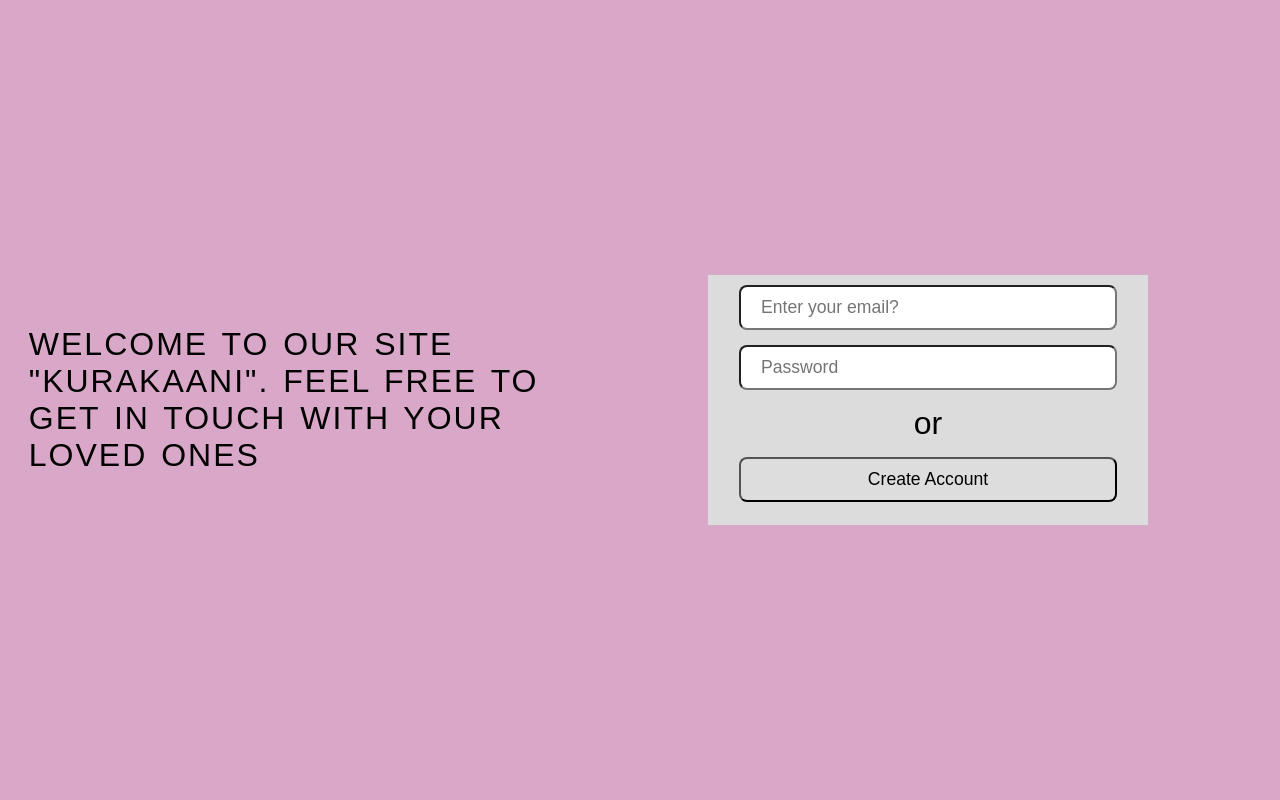
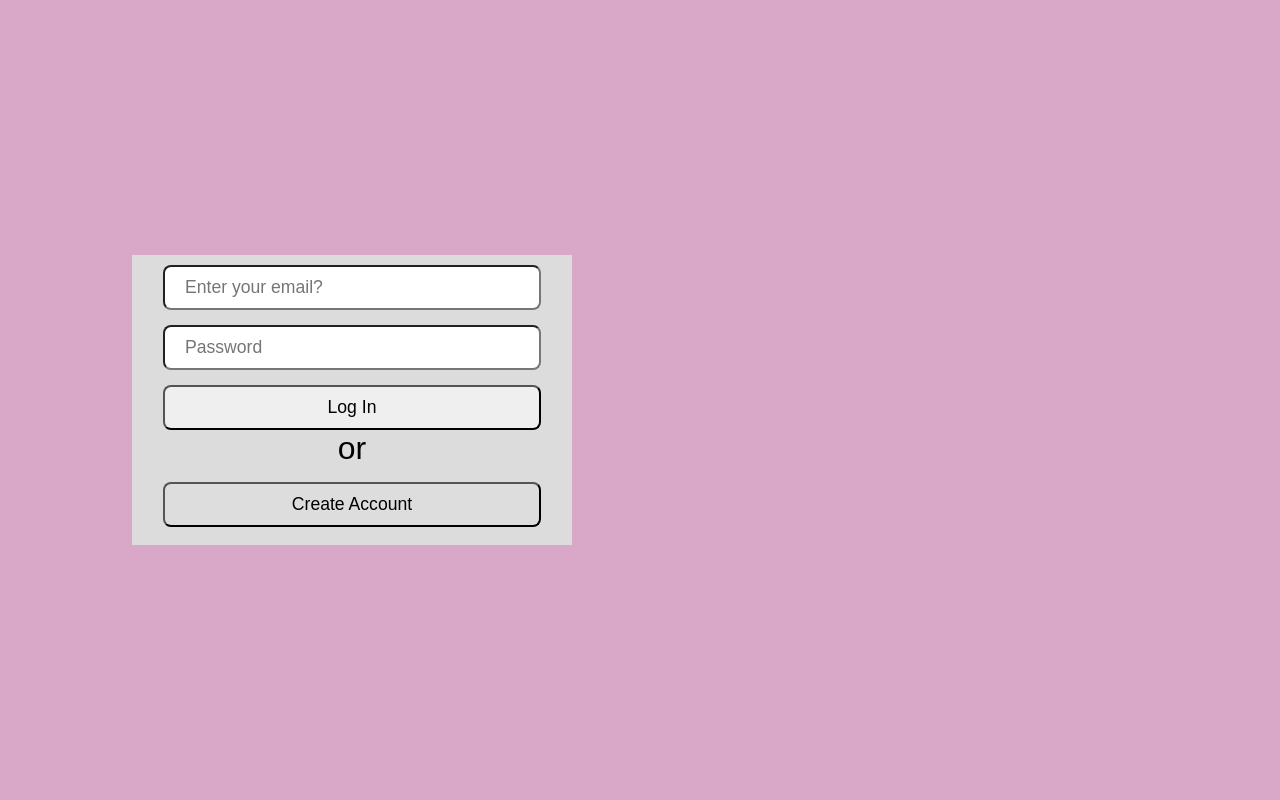
Before and after one commit to FancyCodeMaster/Kurakaani, a PHP site: page / in a window 1280 px wide. Run offline with PHP 8.4, Linux system fonts and the light colour scheme; some web fonts are replaced.

Commit message:
first one

```diff
--- a/index.html
+++ b/index.html
@@ -23,6 +23,9 @@
                             <div class="password-container">
                                 <input type="password" placeholder="Password" class="password">
                             </div>
+                            <div class="login-button-container">
+                                <input type="button" value="Log In" class="login-button">
+                            </div>
                             <div style="font-size : 200%; text-align : center;">or</div>
                             <div class="button-container">
                                 <input type="button" value="Create Account" class="button">
--- a/style.css
+++ b/style.css
@@ -24,6 +24,7 @@
 
 .main-container__info-container {
     width : 45%;
+    display : none;
 }
 
 .main-container__info-container h2 {
@@ -44,7 +45,7 @@
 }
 
 .login-form-container {
-    height : 250px;
+    height : 290px;
     width : 440px;
     background-color : 	#DCDCDC;
     padding : 10px;
@@ -54,7 +55,7 @@
     margin-bottom : 15px;
 }
 
-.email , .password , .button {
+.email , .password , .button , .login-button {
     padding : 10px 20px;
     width : 90%;
     margin-left : 5%;
```
